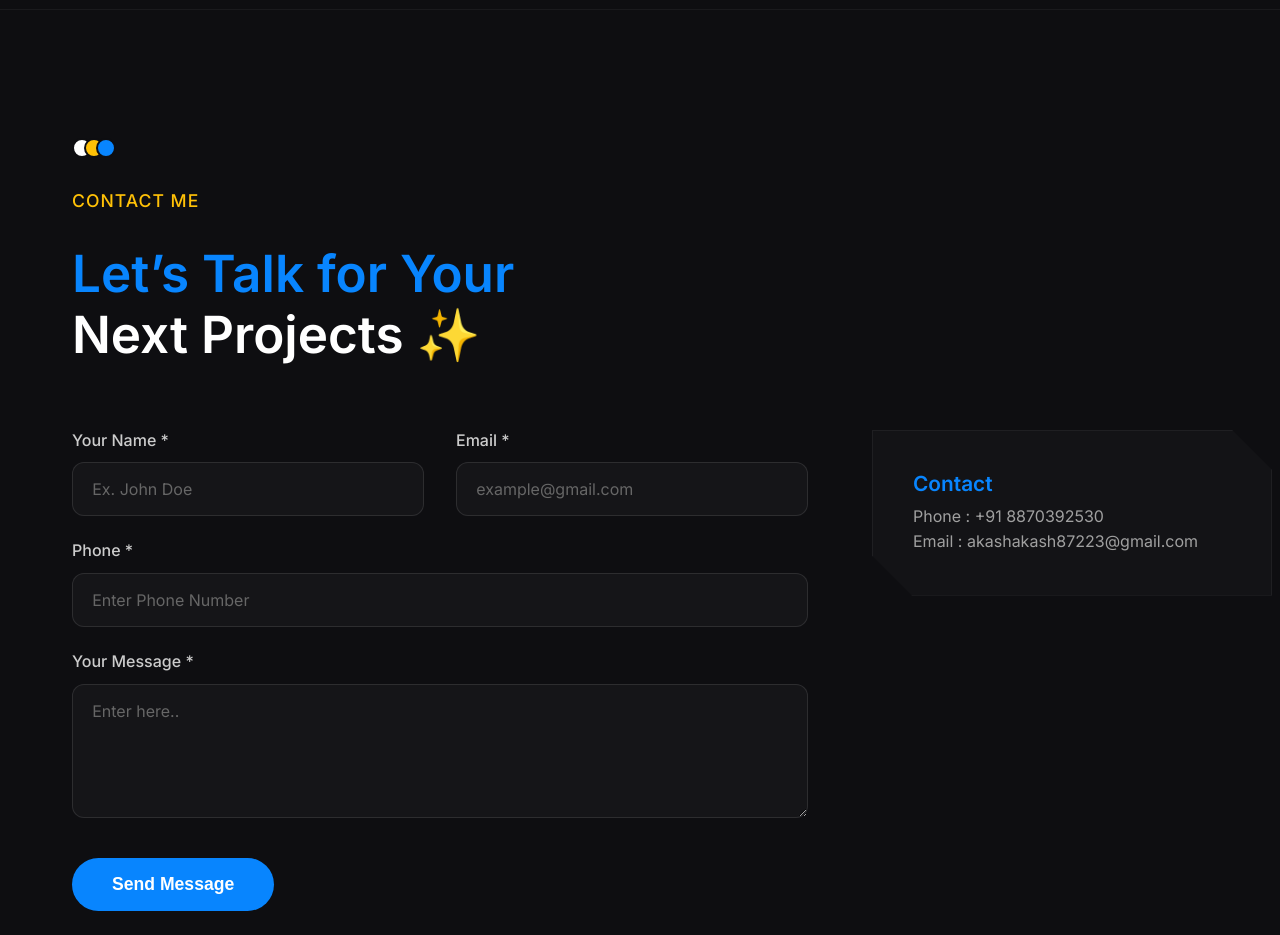
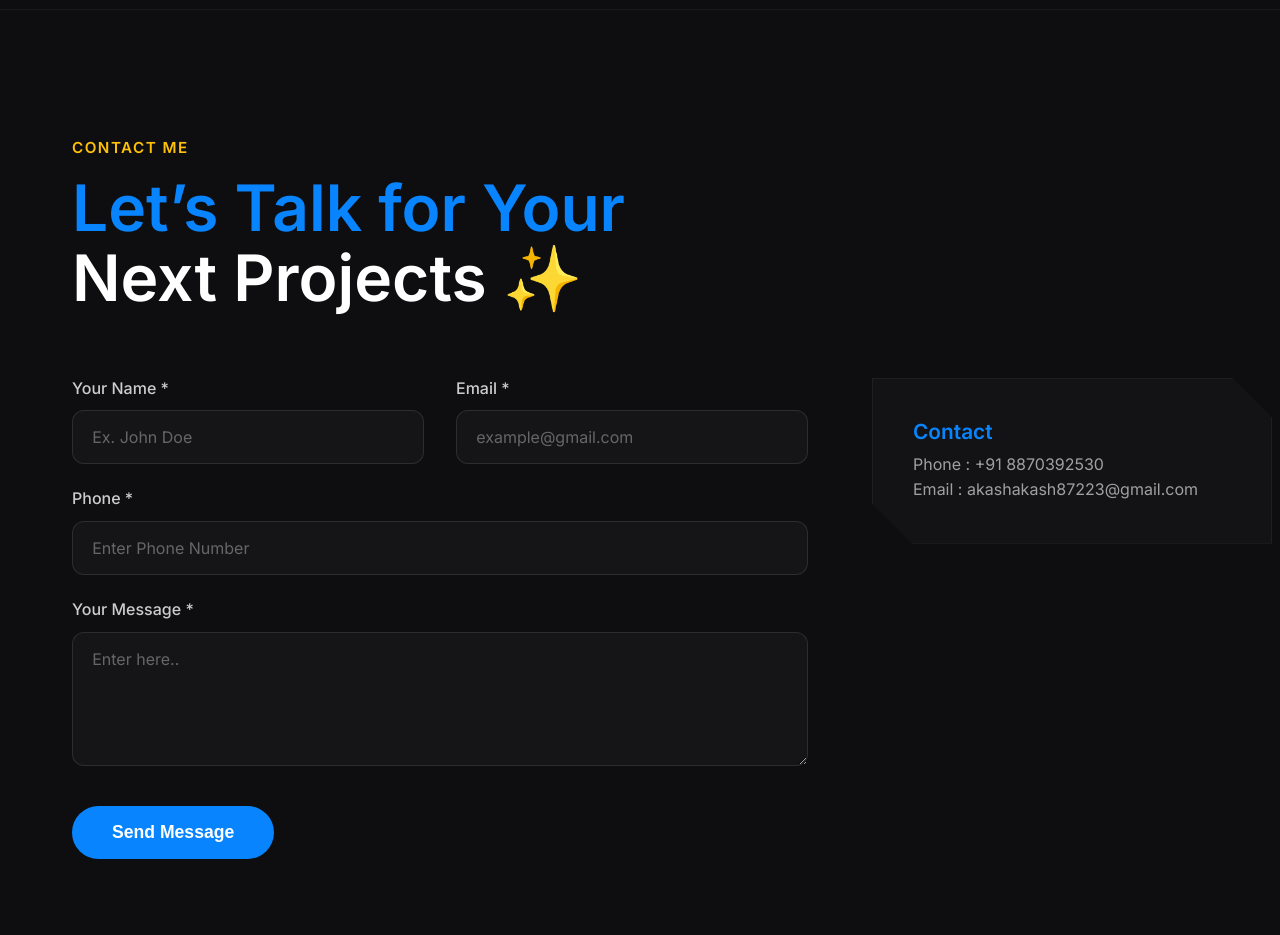
Before and after one commit to akashak202409-max/Akash-UI-UX, a React app: page / in a window 1280 px wide. Shown: the part 7160-8095 px from the top of the page. Built offline with nearby package versions, Linux system fonts and the light colour scheme; the HTML template or start-up script is replaced by a standard one.

Commit message:
Redesign Contact section layout and styling

```diff
--- a/src/components/Contact/Contact.css
+++ b/src/components/Contact/Contact.css
@@ -18,23 +18,29 @@
   gap: 4rem;
 }
 
-/* Header Tweaks (relies mostly on global .section-header classes) */
-.contact-header {
+/* Header Tweaks */
+.contact-header-left {
+  display: flex;
+  flex-direction: column;
   align-items: flex-start;
   text-align: left;
 }
 
-.contact-tag {
-  font-size: 1.1rem;
-  font-weight: 500;
-  margin-top: 0.5rem;
+.contact-tag-simple {
+  font-size: 0.95rem;
+  font-weight: 700;
+  margin: 0 0 1rem 0;
   color: var(--accent-color, #FFC107);
-  letter-spacing: 1px;
+  letter-spacing: 1.5px;
   text-transform: uppercase;
 }
 
-.contact-title {
-  margin-top: 0.5rem;
+.contact-title-main {
+  font-size: clamp(3rem, 5vw, 4.5rem);
+  font-weight: 700;
+  line-height: 1.1;
+  margin: 0;
+  color: #ffffff;
 }
 
 .highlight-blue {
@@ -221,8 +227,4 @@
     grid-template-columns: 1fr;
     gap: 1.5rem;
   }
-  .contact-header {
-    align-items: center;
-    text-align: center;
-  }
 }
--- a/src/components/Contact/Contact.jsx
+++ b/src/components/Contact/Contact.jsx
@@ -7,14 +7,9 @@ const Contact = () => {
       <div className="contact-container">
 
         {/* Header */}
-        <div className="section-header contact-header">
-          <div className="circles-icon">
-            <span className="circle circle-white"></span>
-            <span className="circle circle-yellow"></span>
-            <span className="circle circle-blue"></span>
-          </div>
-          <div className="contact-tag">Contact Me</div>
-          <h2 className="projects-title contact-title">
+        <div className="contact-header-left">
+          <p className="contact-tag-simple">CONTACT ME</p>
+          <h2 className="contact-title-main">
             <span className="highlight-blue">Let’s Talk for Your</span> <br/>
             Next Projects ✨
           </h2>
```
